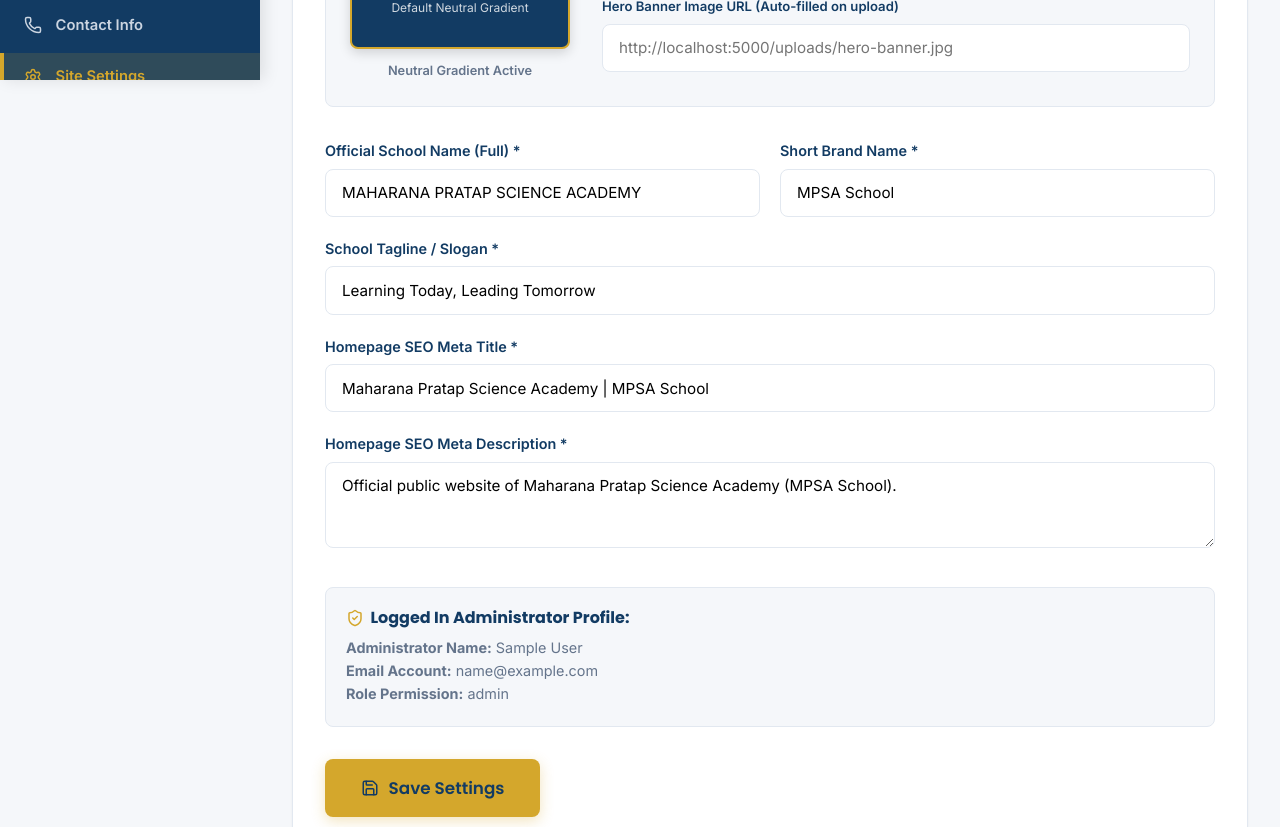
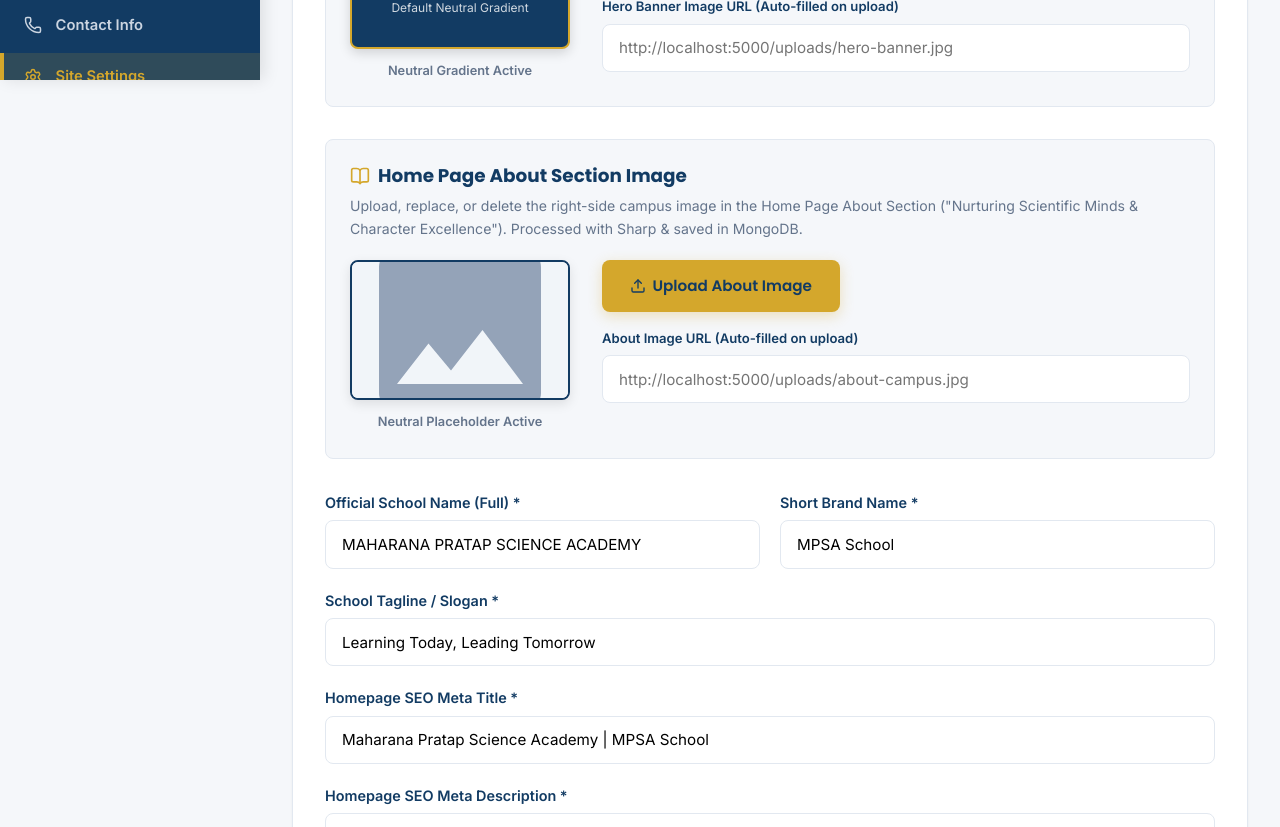
Before and after one commit to Ankur-o11/MPSA-HOME-PAGE, a React (Vite) app: page /admin/settings in a window 1280 px wide. Shown: the part 720-1547 px from the top of the page. Built offline with nearby package versions, Linux system fonts and the light colour scheme; no server answers; sample sign-in values are in the browser's storage.

Commit message:
feat: add dynamic about section image

```diff
--- a/src/admin/pages/ManageSettings.jsx
+++ b/src/admin/pages/ManageSettings.jsx
@@ -1,8 +1,9 @@
 import React, { useState, useEffect } from 'react';
-import { Save, CheckCircle2, ShieldCheck, Upload, Trash2, Image as ImageIcon, GraduationCap, Layout } from 'lucide-react';
+import { Save, CheckCircle2, ShieldCheck, Upload, Trash2, Image as ImageIcon, GraduationCap, Layout, BookOpen } from 'lucide-react';
 import { useAuth } from '../context/AuthContext';
 import { API_BASE_URL, getUploadUrl } from '../../config/api';
 import { SCHOOL_CONFIG } from '../../data/config';
+import { NEUTRAL_IMAGE_SVG } from '../../utils/imageUtils';
 
 export default function ManageSettings() {
   const { authFetch, adminUser } = useAuth();
@@ -12,6 +13,7 @@ export default function ManageSettings() {
     tagline: SCHOOL_CONFIG.tagline,
     logoUrl: '',
     heroBannerImage: '',
+    aboutSectionImage: '',
     seoTitle: 'Maharana Pratap Science Academy | MPSA School',
     seoDescription: 'Official public website of Maharana Pratap Science Academy (MPSA School).'
   });
@@ -19,6 +21,7 @@ export default function ManageSettings() {
   const [saving, setSaving] = useState(false);
   const [uploadingLogo, setUploadingLogo] = useState(false);
   const [uploadingHero, setUploadingHero] = useState(false);
+  const [uploadingAbout, setUploadingAbout] = useState(false);
   const [message, setMessage] = useState('');
 
   useEffect(() => {
@@ -35,6 +38,7 @@ export default function ManageSettings() {
               tagline: data.tagline || SCHOOL_CONFIG.tagline,
               logoUrl: data.logoUrl || '',
               heroBannerImage: data.heroBannerImage || '',
+              aboutSectionImage: data.aboutSectionImage || '',
               seoTitle: data.seoTitle || 'Maharana Pratap Science Academy | MPSA School',
               seoDescription: data.seoDescription || 'Official public website of Maharana Pratap Science Academy (MPSA School).'
             }));
@@ -101,6 +105,33 @@ export default function ManageSettings() {
     }
   };
 
+  const handleAboutImageUpload = async (e) => {
+    const file = e.target.files[0];
+    if (!file) return;
+    setUploadingAbout(true);
+    const uploadData = new FormData();
+    uploadData.append('image', file);
+
+    try {
+      const res = await authFetch(`${API_BASE_URL}/admin/upload`, {
+        method: 'POST',
+        body: uploadData
+      });
+      const result = await res.json();
+      if (result.success) {
+        const aboutFullUrl = getUploadUrl(result.url);
+        setFormData(prev => ({ ...prev, aboutSectionImage: aboutFullUrl }));
+        setMessage('About Section image uploaded successfully! Click "Save Settings" to persist changes.');
+      } else {
+        alert(result.message || 'About Section image upload failed');
+      }
+    } catch (err) {
+      alert('About Section image upload failed. Please check network connection.');
+    } finally {
+      setUploadingAbout(false);
+    }
+  };
+
   const handleSave = async (e) => {
     e.preventDefault();
     setSaving(true);
@@ -111,7 +142,7 @@ export default function ManageSettings() {
         headers: { 'Content-Type': 'application/json' },
         body: JSON.stringify(formData)
       });
-      setMessage('Website settings, logo & Hero Banner image saved successfully!');
+      setMessage('Website settings, logo, hero banner & About section image saved successfully!');
     } catch (err) {
       setMessage('Settings updated locally.');
     } finally {
@@ -125,7 +156,7 @@ export default function ManageSettings() {
       <div className="admin-card-header">
         <div>
           <h2 style={{ fontSize: '1.5rem', color: 'var(--primary-navy)' }}>Website Settings & Brand Management</h2>
-          <p style={{ color: 'var(--text-muted)', fontSize: '0.9rem' }}>Configure official school logo, hero banner image, brand names, tagline, and SEO settings.</p>
+          <p style={{ color: 'var(--text-muted)', fontSize: '0.9rem' }}>Configure official school logo, hero banner image, about section campus image, tagline, and SEO settings.</p>
         </div>
       </div>
 
@@ -221,7 +252,6 @@ export default function ManageSettings() {
             </p>
 
             <div style={{ display: 'flex', alignItems: 'flex-start', gap: '2rem', flexWrap: 'wrap' }}>
-              {/* Hero Banner Preview Box */}
               <div style={{ textAlign: 'center', width: '220px' }}>
                 <div style={{
                   width: '100%',
@@ -253,7 +283,6 @@ export default function ManageSettings() {
                 </span>
               </div>
 
-              {/* Hero Upload & Action Controls */}
               <div style={{ flex: 1, minWidth: '240px' }}>
                 <div style={{ display: 'flex', gap: '0.75rem', flexWrap: 'wrap', marginBottom: '1rem' }}>
                   <label className="btn btn-primary" style={{ cursor: 'pointer', margin: 0, display: 'inline-flex', alignItems: 'center', gap: '0.4rem' }}>
@@ -287,6 +316,80 @@ export default function ManageSettings() {
                     placeholder="http://localhost:5000/uploads/hero-banner.jpg"
                     value={formData.heroBannerImage || ''}
                     onChange={e => setFormData({ ...formData, heroBannerImage: e.target.value })}
+                  />
+                </div>
+              </div>
+            </div>
+          </div>
+
+          {/* 3. About Section Image Section */}
+          <div style={{ marginBottom: '2rem', padding: '1.5rem', backgroundColor: 'var(--bg-soft)', borderRadius: 'var(--radius-md)', border: '1px solid var(--border-color)' }}>
+            <h3 style={{ fontSize: '1.15rem', color: 'var(--primary-navy)', marginBottom: '0.5rem', display: 'flex', alignItems: 'center', gap: '0.5rem' }}>
+              <BookOpen size={20} color="#D4A72C" /> Home Page About Section Image
+            </h3>
+            <p style={{ fontSize: '0.88rem', color: 'var(--text-muted)', marginBottom: '1.25rem' }}>
+              Upload, replace, or delete the right-side campus image in the Home Page About Section ("Nurturing Scientific Minds & Character Excellence"). Processed with Sharp & saved in MongoDB.
+            </p>
+
+            <div style={{ display: 'flex', alignItems: 'flex-start', gap: '2rem', flexWrap: 'wrap' }}>
+              <div style={{ textAlign: 'center', width: '220px' }}>
+                <div style={{
+                  width: '100%',
+                  height: '140px',
+                  borderRadius: 'var(--radius-md)',
+                  backgroundColor: '#fff',
+                  border: '2px solid var(--primary-navy)',
+                  display: 'flex',
+                  alignItems: 'center',
+                  justifyContent: 'center',
+                  overflow: 'hidden',
+                  boxShadow: '0 4px 12px rgba(0,0,0,0.1)',
+                  margin: '0 auto 0.5rem auto'
+                }}>
+                  <img
+                    src={formData.aboutSectionImage || NEUTRAL_IMAGE_SVG}
+                    alt="About Section Preview"
+                    style={{ width: '100%', height: '100%', objectFit: 'cover' }}
+                  />
+                </div>
+                <span style={{ fontSize: '0.8rem', color: 'var(--text-muted)', fontWeight: '600' }}>
+                  {formData.aboutSectionImage ? 'Active Custom Image' : 'Neutral Placeholder Active'}
+                </span>
+              </div>
+
+              <div style={{ flex: 1, minWidth: '240px' }}>
+                <div style={{ display: 'flex', gap: '0.75rem', flexWrap: 'wrap', marginBottom: '1rem' }}>
+                  <label className="btn btn-primary" style={{ cursor: 'pointer', margin: 0, display: 'inline-flex', alignItems: 'center', gap: '0.4rem' }}>
+                    <Upload size={16} /> {uploadingAbout ? 'Uploading Image...' : formData.aboutSectionImage ? 'Replace About Image' : 'Upload About Image'}
+                    <input
+                      type="file"
+                      accept="image/jpeg,image/png,image/webp,image/jpg"
+                      style={{ display: 'none' }}
+                      onChange={handleAboutImageUpload}
+                      disabled={uploadingAbout}
+                    />
+                  </label>
+
+                  {formData.aboutSectionImage && (
+                    <button
+                      type="button"
+                      className="btn"
+                      style={{ color: '#DC2626', backgroundColor: '#FEE2E2', border: '1px solid #FCA5A5', display: 'inline-flex', alignItems: 'center', gap: '0.4rem' }}
+                      onClick={() => setFormData(prev => ({ ...prev, aboutSectionImage: '' }))}
+                    >
+                      <Trash2 size={16} /> Delete / Remove Image
+                    </button>
+                  )}
+                </div>
+
+                <div className="form-group" style={{ marginBottom: 0 }}>
+                  <label style={{ fontSize: '0.82rem' }}>About Image URL (Auto-filled on upload)</label>
+                  <input
+                    type="text"
+                    className="form-control"
+                    placeholder="http://localhost:5000/uploads/about-campus.jpg"
+                    value={formData.aboutSectionImage || ''}
+                    onChange={e => setFormData({ ...formData, aboutSectionImage: e.target.value })}
                   />
                 </div>
               </div>
@@ -332,7 +435,7 @@ export default function ManageSettings() {
           </div>
 
           <div style={{ marginTop: '2rem' }}>
-            <button type="submit" className="btn btn-primary btn-lg" disabled={saving || uploadingLogo || uploadingHero}>
+            <button type="submit" className="btn btn-primary btn-lg" disabled={saving || uploadingLogo || uploadingHero || uploadingAbout}>
               <Save size={18} /> {saving ? 'Saving Settings...' : 'Save Settings'}
             </button>
           </div>
--- a/src/pages/Home.jsx
+++ b/src/pages/Home.jsx
@@ -156,7 +156,7 @@ export default function Home() {
           <div className="about-home-grid">
             <div className="about-home-image-wrapper">
               <img
-                src={schoolConfig.campusImage ? getUploadUrl(schoolConfig.campusImage) : NEUTRAL_IMAGE_SVG}
+                src={schoolConfig?.aboutSectionImage ? getUploadUrl(schoolConfig.aboutSectionImage) : (schoolConfig?.campusImage ? getUploadUrl(schoolConfig.campusImage) : NEUTRAL_IMAGE_SVG)}
                 alt="Maharana Pratap Science Academy Campus"
                 onError={handleImageError}
               />
```
Also changed, not shown: 1 other file (tests, documents, lock files or other folders).
